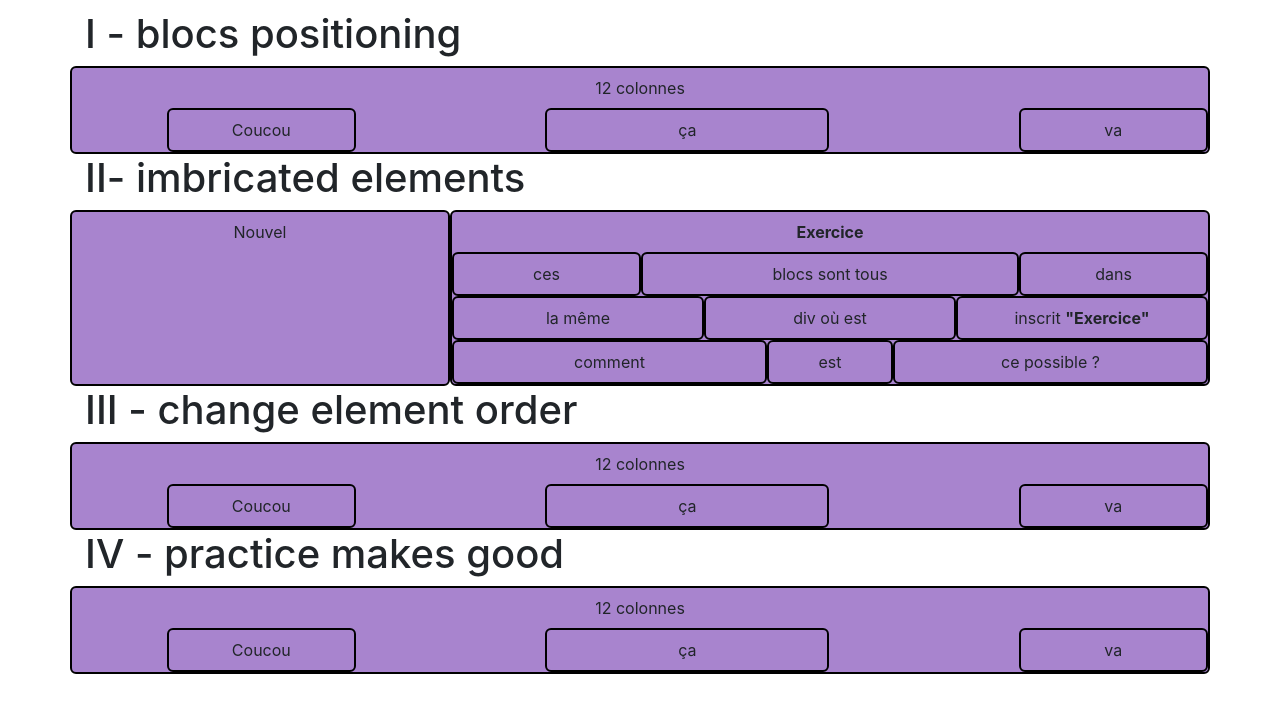
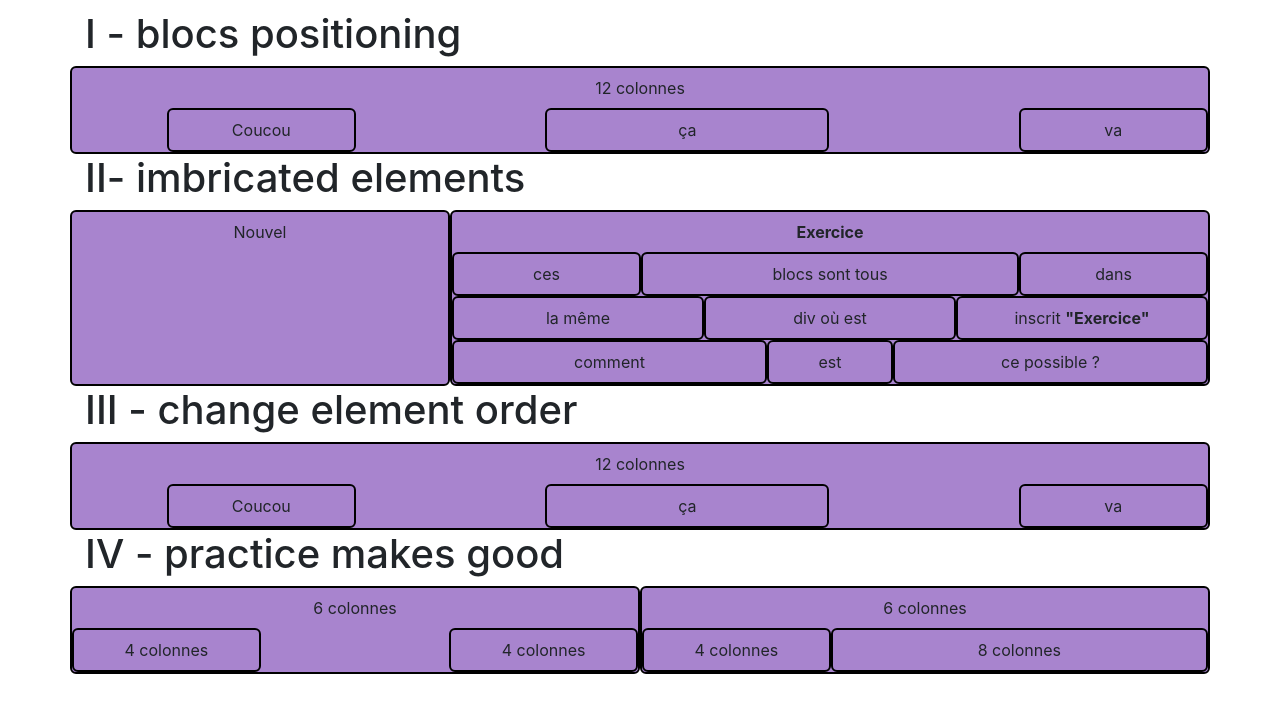
Before and after one commit to ResDev27/exercises-bootstrap, a plain HTML site: page index.html in a window 1280 px wide. Drawn offline with nearby package versions, Linux system fonts and the light colour scheme.

Commit message:
IV - practice makes good

```diff
--- a/index.html
+++ b/index.html
@@ -69,12 +69,18 @@
         <div class="container">
             <h1>IV - practice makes good</h1>
             <div class="row">
-                <div class="col-12">
-                    12 colonnes
+                <div class="col-6">
+                    6 colonnes
                     <div class="row">
-                        <div class="offset-1 col-2">Coucou</div>
-                        <div class="offset-2 col-3">ça</div>
-                        <div class="offset-2 col-2">va</div>
+                        <div class="col-4">4 colonnes</div>
+                        <div class="offset-4 col-4">4 colonnes</div>
+                    </div>
+                </div>
+                <div class="col-6">
+                    6 colonnes
+                    <div class="row">
+                        <div class="col-4">4 colonnes</div>
+                        <div class="col-8">8 colonnes</div>
                     </div>
                 </div>
             </div>
```
